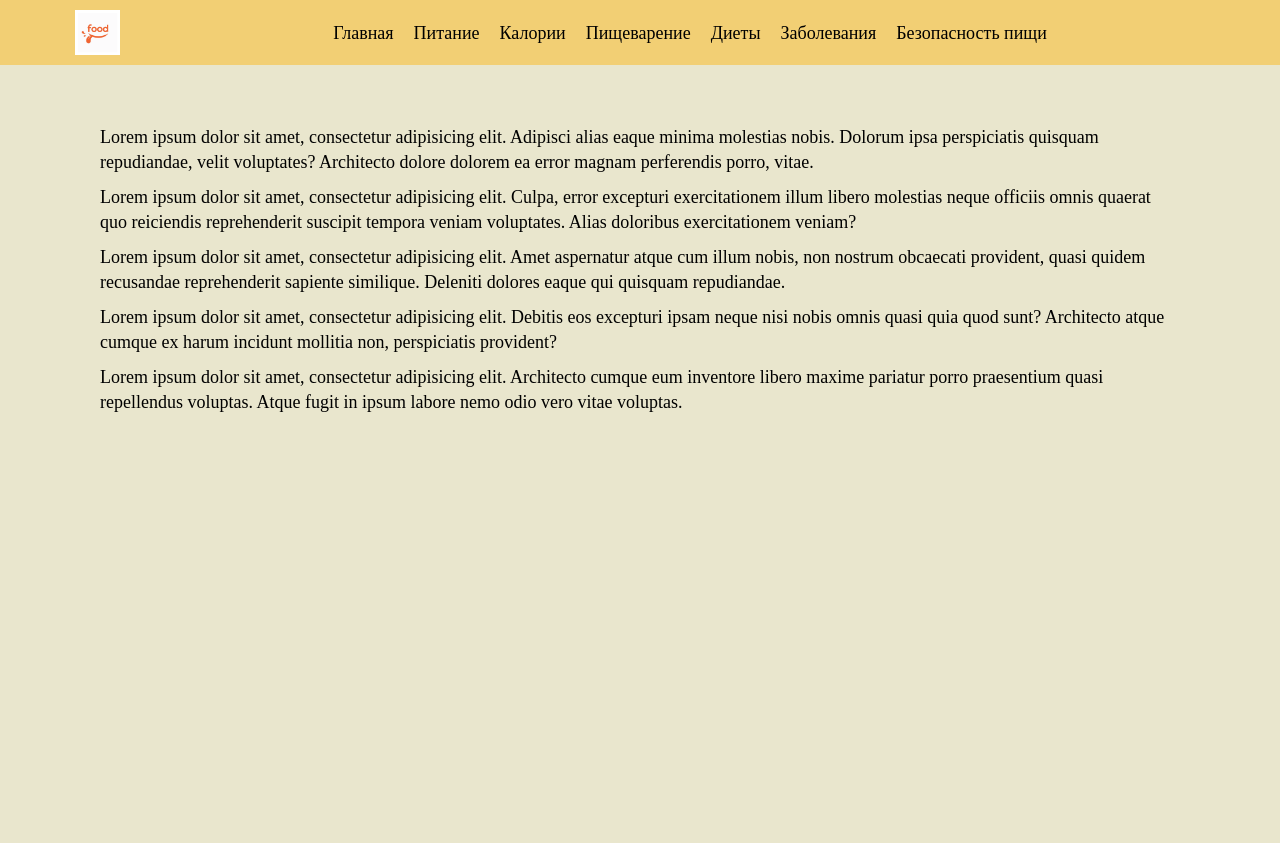
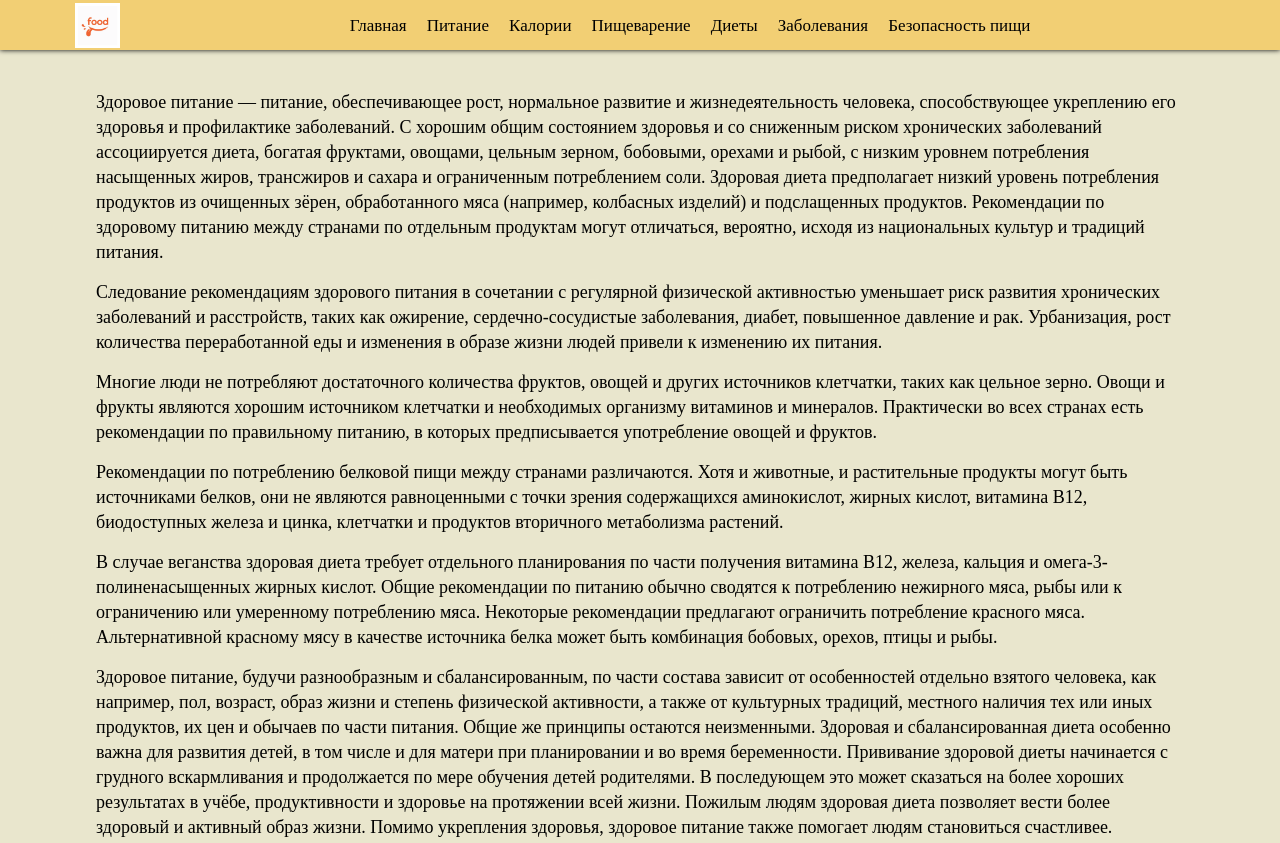
Before and after one commit to FIZITI/healthyEating, a plain HTML site: page index.html in a window 1280 px wide. Shown: the top 843 px of the page. Drawn offline with Linux system fonts and the light colour scheme.

Commit message:
main,wrapper,menu

```diff
--- a/css/style.css
+++ b/css/style.css
@@ -37,9 +37,20 @@ h1,h2,h3,h4,h5,h6{font-size:inherit;font-weight: 400;}
 
 :root {
 	--main-menu-color: #f2cf74;
+	--main-content-color: #e9e6cd;
+}
+.wrapper{
+	background-color: var(--main-content-color);
 }
 p{
 	font-size: 18px;
+	line-height: 25px;
+}
+.mb{
+	margin-bottom: 15px;
+}
+.mt{
+	margin-top: 10px;
 }
 .header{
 	display: flex;
@@ -47,8 +58,9 @@ p{
 	position: sticky;
 	top: 0;
 	width: 100%;
-	height: 65px;
+	height: 50px;
 	max-height: 100px;
+	box-shadow: 0 0 5px 0 black;
 	background-color: var(--main-menu-color);
 }
 .menu-nav{
@@ -66,7 +78,7 @@ p{
 }
 .idle-menu{
 	margin-right: 20px;
-	font-size: 18px;
+	font-size: 17px;
 }
 .logo img{
 	width: 45px;
@@ -76,14 +88,8 @@ img{
 }
 .content{
 	height: 1000px;
-	width: 100%;
+	width: 85%;
+	padding: 40px 0;
 	margin: 0 auto;
 	background: #e9e6cd;
 }
-.lorem{
-	line-height: 25px;
-	margin-top: 10px;
-}
-.lorem-div{
-	padding: 50px 100px;
-}
--- a/index.html
+++ b/index.html
@@ -6,7 +6,6 @@
   <link rel="stylesheet" href="css/style.css">
 </head>
 <body>
-  <div class="wrapper"></div>
   <header class="header">
       <a class="logo" href="#">
         <img src="img/logo.jpg" alt="логотип">
@@ -37,13 +36,15 @@
         </ul>
       </nav>
     </header>
+  <div class="wrapper">
     <main class="content">
-    <div class="lorem-div">
-      <p class="lorem">Lorem ipsum dolor sit amet, consectetur adipisicing elit. Adipisci alias eaque minima molestias nobis. Dolorum ipsa perspiciatis quisquam repudiandae, velit voluptates? Architecto dolore dolorem ea error magnam perferendis porro, vitae.</p>
-      <p class="lorem">Lorem ipsum dolor sit amet, consectetur adipisicing elit. Culpa, error excepturi exercitationem illum libero molestias neque officiis omnis quaerat quo reiciendis reprehenderit suscipit tempora veniam voluptates. Alias doloribus exercitationem veniam?</p>
-      <p class="lorem">Lorem ipsum dolor sit amet, consectetur adipisicing elit. Amet aspernatur atque cum illum nobis, non nostrum obcaecati provident, quasi quidem recusandae reprehenderit sapiente similique. Deleniti dolores eaque qui quisquam repudiandae.</p>
-      <p class="lorem">Lorem ipsum dolor sit amet, consectetur adipisicing elit. Debitis eos excepturi ipsam neque nisi nobis omnis quasi quia quod sunt? Architecto atque cumque ex harum incidunt mollitia non, perspiciatis provident?</p>
-      <p class="lorem">Lorem ipsum dolor sit amet, consectetur adipisicing elit. Architecto cumque eum inventore libero maxime pariatur porro praesentium quasi repellendus voluptas. Atque fugit in ipsum labore nemo odio vero vitae voluptas.</p>
+      <p class="mb">Здоровое питание — питание, обеспечивающее рост, нормальное развитие и жизнедеятельность человека, способствующее укреплению его здоровья и профилактике заболеваний. С хорошим общим состоянием здоровья и со сниженным риском хронических заболеваний ассоциируется диета, богатая фруктами, овощами, цельным зерном, бобовыми, орехами и рыбой, с низким уровнем потребления насыщенных жиров, трансжиров и сахара и ограниченным потреблением соли. Здоровая диета предполагает низкий уровень потребления продуктов из очищенных зёрен, обработанного мяса (например, колбасных изделий) и подслащенных продуктов. Рекомендации по здоровому питанию между странами по отдельным продуктам могут отличаться, вероятно, исходя из национальных культур и традиций питания.</p>
+      <p class="mb">Следование рекомендациям здорового питания в сочетании с регулярной физической активностью уменьшает риск развития хронических заболеваний и расстройств, таких как ожирение, сердечно-сосудистые заболевания, диабет, повышенное давление и рак. Урбанизация, рост количества переработанной еды и изменения в образе жизни людей привели к изменению их питания.</p>
+      <p class="mb">Многие люди не потребляют достаточного количества фруктов, овощей и других источников клетчатки, таких как цельное зерно. Овощи и фрукты являются хорошим источником клетчатки и необходимых организму витаминов и минералов. Практически во всех странах есть рекомендации по правильному питанию, в которых предписывается употребление овощей и фруктов.</p>
+      <p class="mb">Рекомендации по потреблению белковой пищи между странами различаются. Хотя и животные, и растительные продукты могут быть источниками белков, они не являются равноценными с точки зрения содержащихся аминокислот, жирных кислот, витамина B12, биодоступных железа и цинка, клетчатки и продуктов вторичного метаболизма растений.</p>
+      <p class="mb">В случае веганства здоровая диета требует отдельного планирования по части получения витамина B12, железа, кальция и омега-3-полиненасыщенных жирных кислот. Общие рекомендации по питанию обычно сводятся к потреблению нежирного мяса, рыбы или к ограничению или умеренному потреблению мяса. Некоторые рекомендации предлагают ограничить потребление красного мяса. Альтернативной красному мясу в качестве источника белка может быть комбинация бобовых, орехов, птицы и рыбы.</p>
+      <p class="mb">Здоровое питание, будучи разнообразным и сбалансированным, по части состава зависит от особенностей отдельно взятого человека, как например, пол, возраст, образ жизни и степень физической активности, а также от культурных традиций, местного наличия тех или иных продуктов, их цен и обычаев по части питания. Общие же принципы остаются неизменными. Здоровая и сбалансированная диета особенно важна для развития детей, в том числе и для матери при планировании и во время беременности. Прививание здоровой диеты начинается с грудного вскармливания и продолжается по мере обучения детей родителями. В последующем это может сказаться на более хороших результатах в учёбе, продуктивности и здоровье на протяжении всей жизни. Пожилым людям здоровая диета позволяет вести более здоровый и активный образ жизни. Помимо укрепления здоровья, здоровое питание также помогает людям становиться счастливее.</p>
+    </main>
   </div>
   </main>
   <footer class="footer"></footer>
```
Lines whose indentation alone changed are shown as unchanged.
